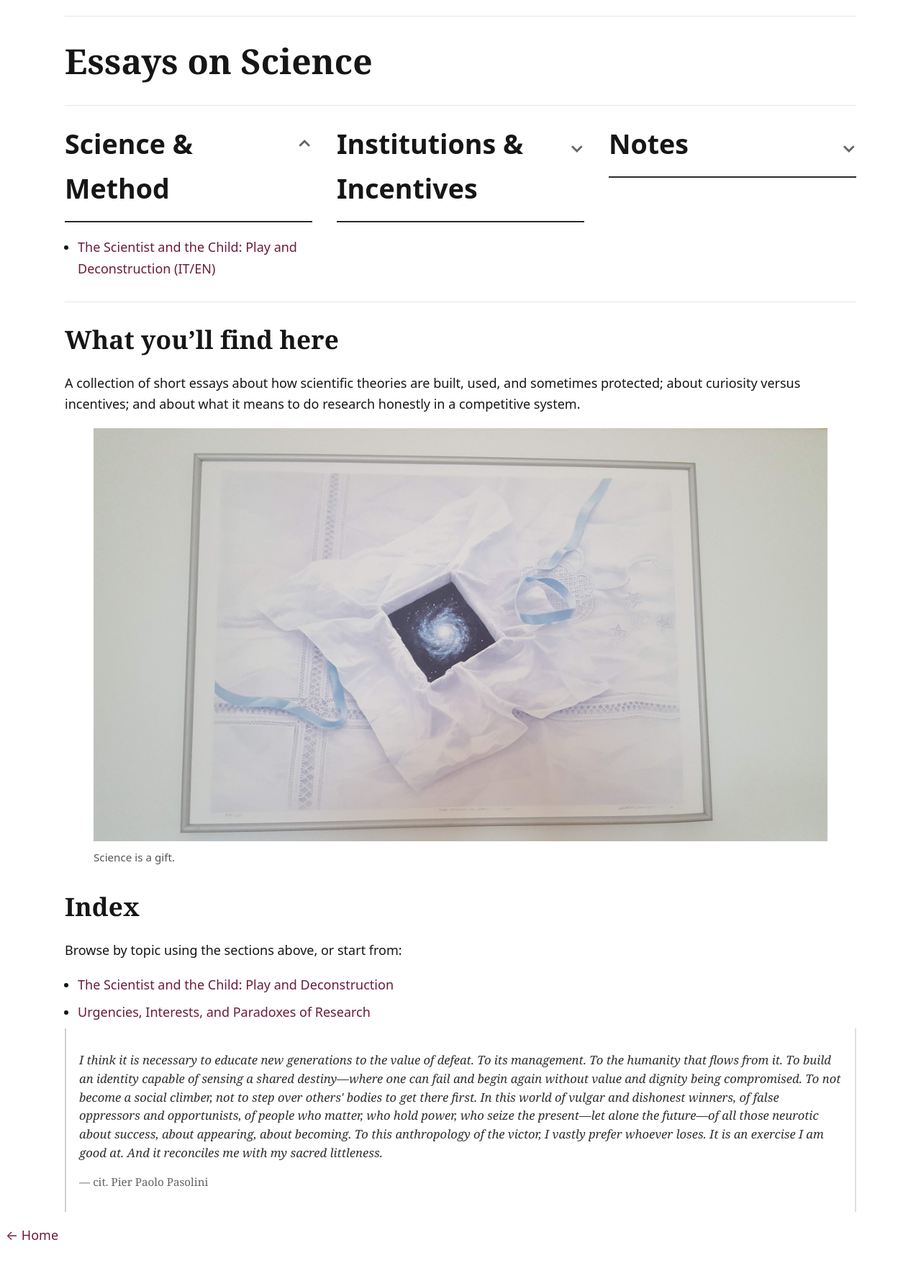
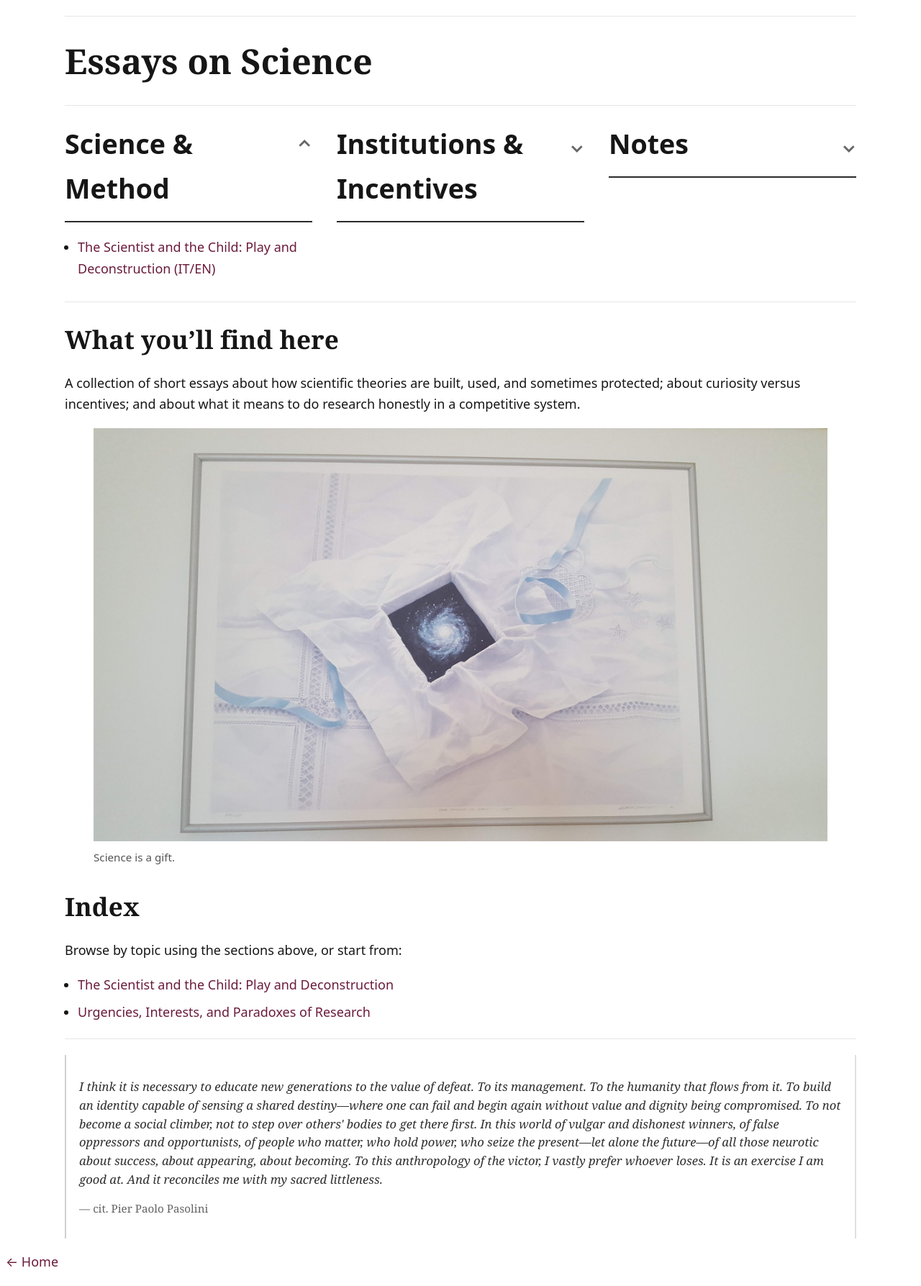
Before and after one commit to ldicairano/website, a Jekyll site: the page essays-on-science/index.html, which Jekyll copies as it is, in a window 1280 px wide. Shown: the whole page at 72% size. Built offline with Jekyll 4.4.1, drawn with Linux system fonts in a browser that asks for light colours; before the commit the page ends 1750 px from its top, so only the background shows below that.

Commit message:
Update site

```diff
--- a/essays-on-science/index.html
+++ b/essays-on-science/index.html
@@ -92,7 +92,7 @@
         </ul>
       </div>
 
-
+<div class="sep"></div>
       <!-- COLONNA DESTRA (CITAZIONE) -->
       <aside class="essay-quote" aria-label="Quote">
         <p>
```
